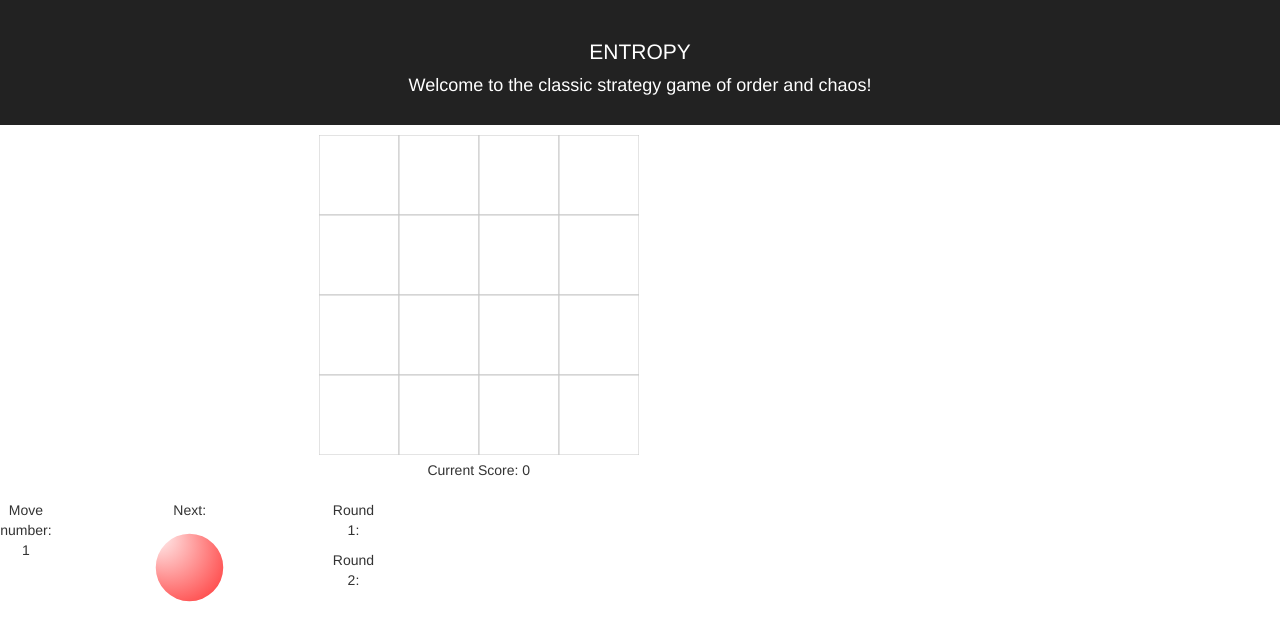
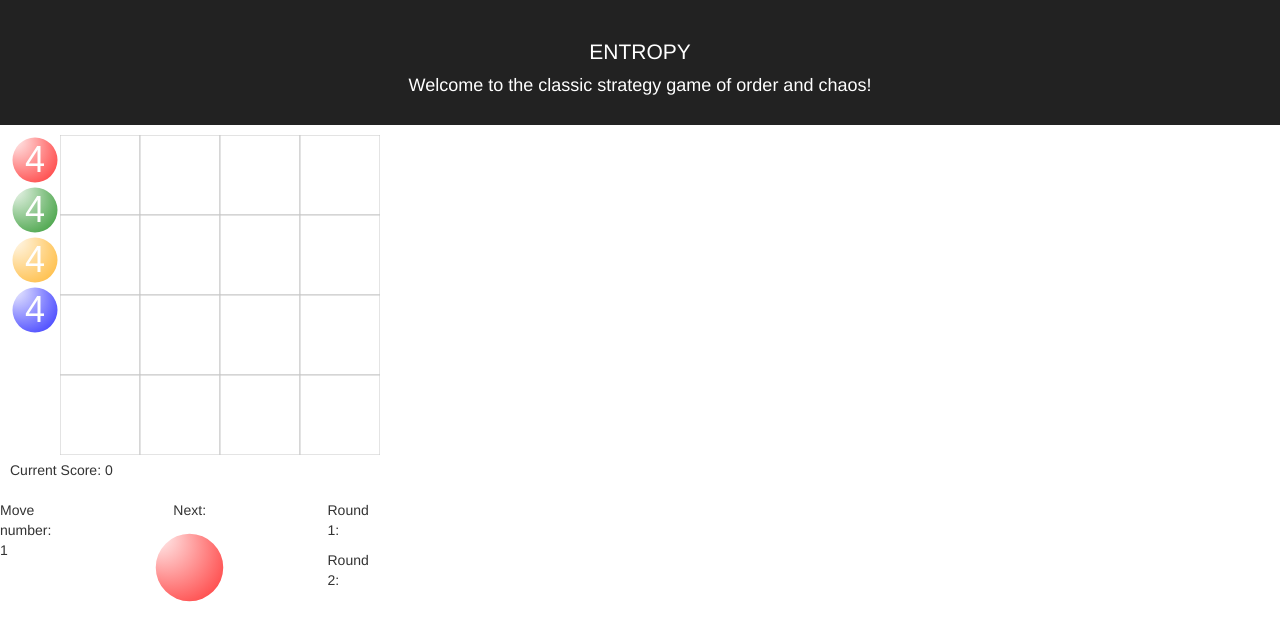
Before and after one commit to isayoldchap/hyle, a React app: page /currentGame in a window 1280 px wide. Built offline with nearby package versions, Linux system fonts and the light colour scheme; what chance would draw is missing.

Commit message:
Additing of routing with react-router 4

```diff
--- a/package.json
+++ b/package.json
@@ -13,6 +13,8 @@
     "react": "^16.0.0",
     "react-dom": "^16.0.0",
     "react-redux": "^5.0.6",
+    "react-router": "^4.2.0",
+    "react-router-dom": "^4.2.2",
     "react-scripts": "1.0.14",
     "redux": "^3.7.2"
   },
--- a/src/components/App.js
+++ b/src/components/App.js
@@ -1,15 +1,6 @@
-import React, { Component } from 'react';
-import {connect} from 'react-redux';
-import Board from './Board';
-import CurrentTurnComponent from './CurrentTurnComponent';
-import MatchScoreComponent from './MatchScoreComponent';
-import RemainingPiecesComponent from './RemainingPiecesComponent';
+import React from 'react';
 
-import '../css/App.css';
-import '../css/bootstrap.css'
-import '../css/bootstrap-theme.css'
-
-class App extends Component {
+class App extends React.Component {
 
   render() {
     return (
@@ -20,22 +11,6 @@ class App extends Component {
             Welcome to the classic strategy game of order and chaos!
           </p>
         </header>
-
-        <div className="grid">
-          <div className="row board">
-            <div className="col-md-9">
-              <Board squareHeight="80"/>
-            </div>
-          </div>
-          <div className="row">
-            <div className="col-md-3 col-sm-3" >
-              <CurrentTurnComponent />
-            </div>
-            <div className="col-md-3 col-sm-3">
-              <MatchScoreComponent />
-            </div>
-          </div>
-        </div>
       </div>
     );
   }
--- a/src/components/Board.js
+++ b/src/components/Board.js
@@ -1,6 +1,7 @@
 import React from 'react';
 import BoardSquare from './BoardSquare';
 import ScoreComponent from './ScoreComponent';
+import RemainingPiecesComponent, {RemainingPiecesComponentOrientation} from './RemainingPiecesComponent';
 import scoreSelector from '../selectors/scoreSelector';
 import {connect} from 'react-redux';
 import {squaresSelector, sizeSelector} from '../ducks/boardDuck'
@@ -27,6 +28,7 @@ class Board extends React.Component {
 
     return (
       <div>
+        <RemainingPiecesComponent orientation={RemainingPiecesComponentOrientation.VERTICAL}/>
     	  <canvas id="board" width={squareHeight*size} height={squareHeight*size}></canvas>
         {squareContent}
         <div>
--- /dev/null
+++ b/src/components/Game.js
@@ -0,0 +1,28 @@
+import React from 'react';
+import Board from './Board';
+import CurrentTurnComponent from './CurrentTurnComponent';
+import MatchScoreComponent from './MatchScoreComponent';
+
+class Game extends React.Component {
+  render() {
+    return (
+      <div className="grid">
+        <div className="row board">
+          <div className="col-md-9">
+            <Board squareHeight="80"/>
+          </div>
+        </div>
+        <div className="row">
+          <div className="col-md-3 col-sm-3" >
+            <CurrentTurnComponent />
+          </div>
+          <div className="col-md-3 col-sm-3">
+            <MatchScoreComponent />
+          </div>
+        </div>
+      </div>
+    );
+  }
+}
+
+export default Game;
--- /dev/null
+++ b/src/components/NewGameComponent.js
@@ -0,0 +1,10 @@
+import React from 'react';
+
+class NewGameComponent extends React.Component {
+
+  render() {
+    return [<p>This is a new game</p>];
+  }
+}
+
+export default NewGameComponent;
--- a/src/components/RemainingPiecesComponent.js
+++ b/src/components/RemainingPiecesComponent.js
@@ -1,21 +1,59 @@
-import React, { Component } from 'react'
+import React from 'react'
 import {connect} from 'react-redux';
+import {remainingColorCounts, colors} from '../selectors/gameSelector';
+import {renderPieceOnCanvas} from '../util/pieceRenderingUtil';
 
-class RemainingPiecesComponent extends Component{
+class RemainingPiecesComponent extends React.Component {
   render() {
-    const {width, colorCounts} = this.props;
+    const {width = 50, colorCounts = [], orientation=RemainingPiecesComponentOrientation.HORIZONTAL} = this.props;
+    const canvasContent = (orientation === RemainingPiecesComponentOrientation.VERTICAL) ? <canvas id="remaining pieces" width={width} height={width*colorCounts.length} /> : <canvas id="remaining pieces" width={width*colorCounts.length} height={width} />;
+
     return (
-      <div style={{float:"left"}}>
-        <p>Remaining Pieces</p>
-        <canvas id="remaining pieces" width="50" height = "250"/>
+      <div style={{float:"left", horiznontalalignment:"right"}}>
+        {canvasContent}
       </div>
     );
+  }
+
+  componentDidMount(){
+    this.repaintRemainingComponents();
+  }
+
+  componentDidUpdate(){
+    this.repaintRemainingComponents();
+  }
+
+  repaintRemainingComponents(){
+    const {width = 50, colorCounts = [], orientation = RemainingPiecesComponentOrientation.HORIZONTAL} = this.props;
+    const canvas = document.getElementById("remaining pieces");
+    colorCounts.forEach((colorCount, index) => {
+      if (orientation === RemainingPiecesComponentOrientation.VERTICAL) {
+        renderPieceOnCanvas(canvas, 0, index*width, width, colorCount.color, false, false, colorCount.count);
+      } else {
+        renderPieceOnCanvas(canvas, index*width, 0, width, colorCount.color, false, false, colorCount.count);
+      }
+    });
   }
 }
 
 const mapStateToProps = (state, oldProps) => {
+  const theColors = colors(state);
+  const remainingCounts = remainingColorCounts(state);
 
-  return state;
-}
+  const colorToCount = theColors.map((color) => {
+    const foundColor = remainingCounts.find((each) => {
+      return color === each.color;
+    });
+    const count = foundColor ? foundColor.count : 0;
+    return {color: color, count: count};
+  });
+
+  return Object.assign({}, oldProps, {colorCounts: colorToCount});
+};
+
+export const RemainingPiecesComponentOrientation = {
+  HORIZONTAL : "horizontal",
+  VERTICAL : "vertical"
+};
 
 export default connect(mapStateToProps)(RemainingPiecesComponent);
--- /dev/null
+++ b/src/components/Root.js
@@ -0,0 +1,25 @@
+import React from 'react';
+import {BrowserRouter, Route} from 'react-router-dom';
+import App from './App';
+import Game from './Game';
+import NewGameComponent from './NewGameComponent';
+import '../css/App.css';
+import '../css/bootstrap.css'
+import '../css/bootstrap-theme.css'
+
+class Root extends React.Component {
+
+  render() {
+    return (
+      <BrowserRouter>
+        <div>
+          <Route path='/' component={App} />
+          <Route path='/new' component={NewGameComponent} />
+          <Route path='/currentGame' component={Game} />
+        </div>
+      </BrowserRouter>
+    );
+  }
+}
+
+export default Root;
--- a/src/index.js
+++ b/src/index.js
@@ -3,7 +3,7 @@ import ReactDOM from 'react-dom';
 import {Provider} from 'react-redux';
 import {createStore} from 'redux';
 import './css/index.css';
-import App from './components/App';
+import Root from './components/Root';
 import registerServiceWorker from './registerServiceWorker';
 import gameReducer from './reducers/gameReducer';
 
@@ -13,7 +13,7 @@ window.store = store;
 
 ReactDOM.render(
   <Provider store={store}>
-    <App />
+    <Root />
   </Provider>, document.getElementById('root')
 );
 
--- a/src/reducers/gameReducer.js
+++ b/src/reducers/gameReducer.js
@@ -107,6 +107,7 @@ const orderEndMoveReducer = (state, action) => {
         return Object.assign({}, state, {orderHalfMove: undefined});
       } else {
         const updatedBoard = moveTile(state, startMove, endMove);
+        console.log("Updated Board", state);
         return Object.assign({},
           state,
           {board: updatedBoard},
--- a/src/selectors/gameSelector.js
+++ b/src/selectors/gameSelector.js
@@ -1,7 +1,38 @@
+import {AllColors} from '../reducers/gameReducer';
+import {sizeSelector} from '../ducks/boardDuck';
+
+export const remainingColorCounts = (state) => {
+  const remainingColors = remainingPieces(state);
+  return remainingCounts(remainingColors);
+};
+
+export const remainingCounts = (remainingColors) => {
+  const allCounts =  remainingColors.reduce((colorCounts, color) => {
+    if (!colorCounts[color]) {
+      colorCounts[color] = 1;
+      return colorCounts;
+    } else {
+      const currentCount = colorCounts[color];
+      colorCounts[color] = currentCount + 1;
+      return colorCounts;
+    }
+  }, {});
+
+  return Object.keys(allCounts).map((color) => {
+    return {color, count: allCounts[color]}
+  }).sort((a, b) => {
+    return b.count-a.count;
+  });
+};
 
 export const nextTile = (state) => {
-  const colorSequence = state.remainingPieces;
+  const colorSequence = remainingPieces(state);
   return colorSequence && colorSequence.length > 0 ? colorSequence[0] : undefined;
+};
+
+export const colors = (state) => {
+  const size = sizeSelector(state);
+  return AllColors.slice(0, size);
 };
 
 export const remainingPieces = (state) => {
--- a/src/util/pieceRenderingUtil.js
+++ b/src/util/pieceRenderingUtil.js
@@ -1,6 +1,6 @@
 
-export const renderPieceOnCanvas = (canvas, x, y, size, color, outline=false, highlight=false) => {
-  const ctx = canvas.getContext('2d');
+export const renderPieceOnCanvas = (canvas, x, y, size, color, outline=false, highlight=false, label = undefined) => {
+  const ctx = canvas.getContext('2d', {alpha: false});
   const pieceColor = color === undefined ? 'white' : color;
   const width = size;
   const height = size;
@@ -24,4 +24,13 @@ export const renderPieceOnCanvas = (canvas, x, y, size, color, outline=false, hi
   ctx.fillStyle = grd;
   ctx.fill();
   ctx.closePath();
+
+  if (label != undefined) {
+    ctx.font = '36px arial';
+    ctx.fillStyle = "white";
+    const measurement = ctx.measureText(label);
+    const txtWidth = measurement.width;
+
+    ctx.fillText(label, x + (width / 2) - (txtWidth/2), y + (width/2) + 12);
+  }
 }
```
Also changed, not shown: public/index.html (+0 -1 lines), test/selectors/remainingPieceSelectorTest.js (added, +18 -0 lines), src/actioncreators/gameActions.js (added), 1 other file.
